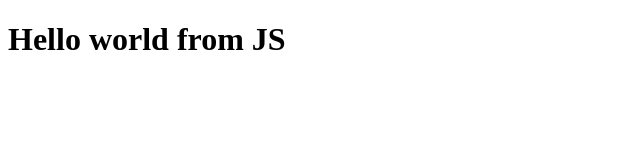
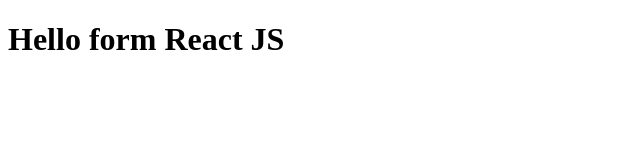
Before and after one commit to Subhamstar/React19, a plain HTML site: page index.html in a window 1280 px wide. Shown: the full height of the page, 0-640 px from the left. Drawn offline with nearby package versions, Linux system fonts and the light colour scheme.

Commit message:
using CDN

```diff
--- a/index.html
+++ b/index.html
@@ -1,20 +1,23 @@
 <!DOCTYPE html>
 <html lang="en">
+
 <head>
     <meta charset="UTF-8">
     <meta name="viewport" content="width=device-width, initial-scale=1.0">
     <title>Document</title>
 </head>
+
 <body>
     <div id="root"></div>
 
+    <script crossorigin src="https://unpkg.com/react@18/umd/react.development.js"></script>
+    <script crossorigin src="https://unpkg.com/react-dom@18/umd/react-dom.development.js"></script>
+
     <script>
-        const heading=document.createElement("h1");
-        heading.innerHTML="Hello world from JS"
-
-        const root=document.getElementById("root");
-        root.appendChild(heading);
-
+        const heading=React.createElement("h1",{},"Hello form React JS");
+        const root=ReactDOM.createRoot(document.getElementById("root"));
+        root.render(heading);
     </script>
 </body>
+
 </html>
```
